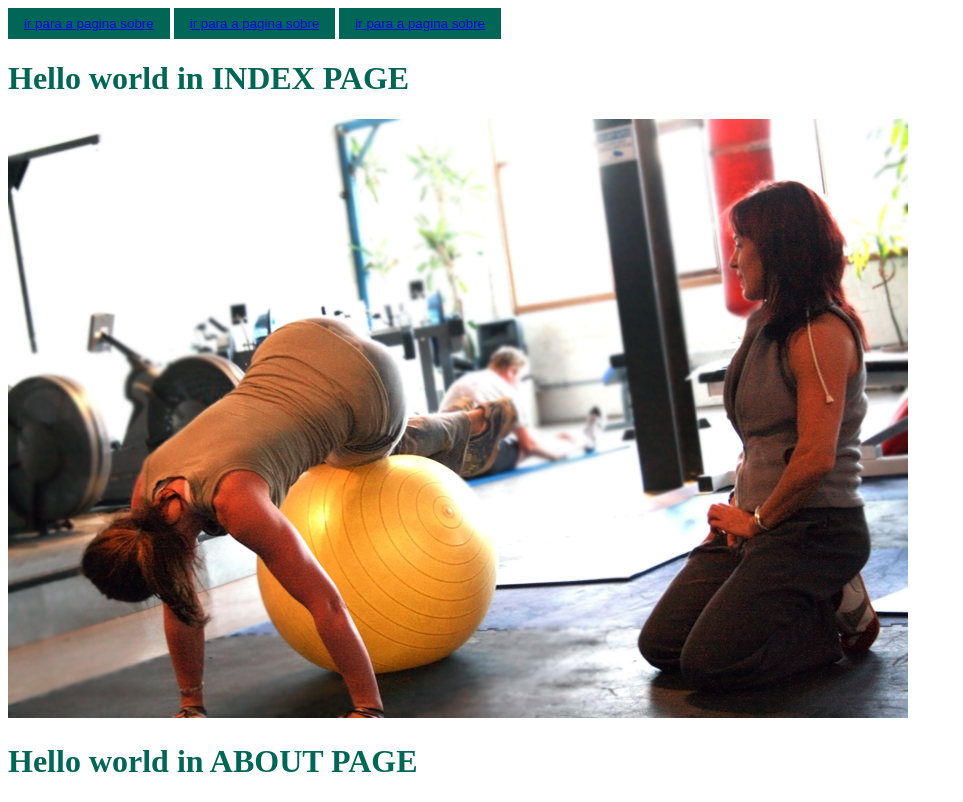
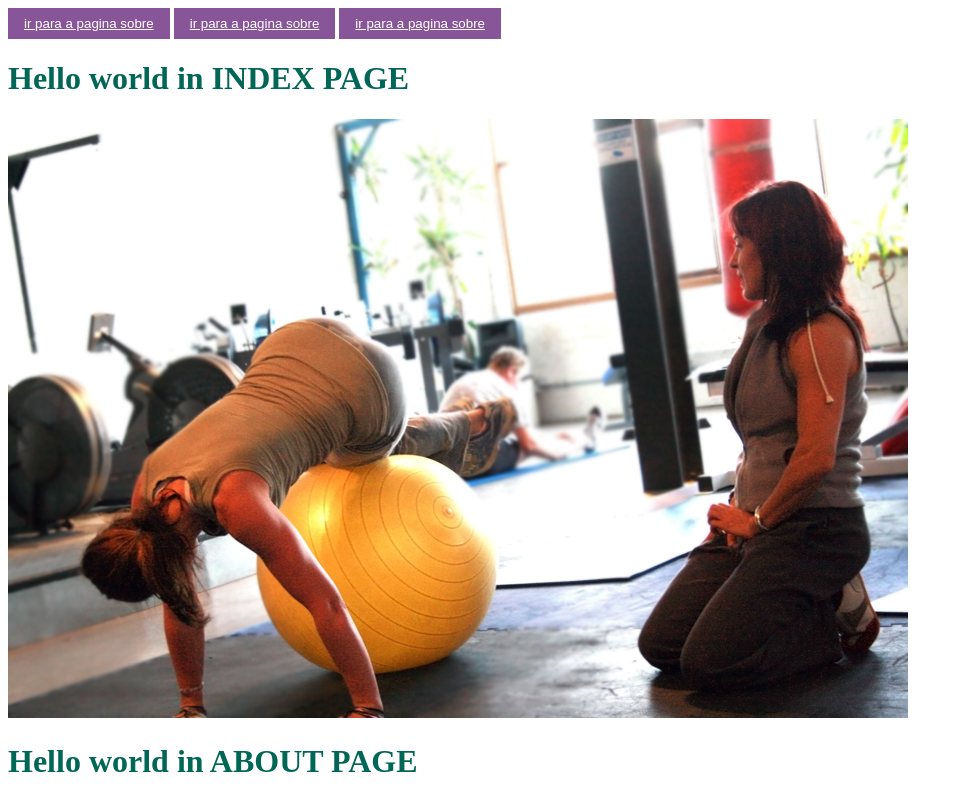
Before and after one commit to CGabriel22/blog-with-webpack, a website built with webpack: page src/index.html in a window 1280 px wide. Shown: the whole page, without its empty margins (0-963 px from the left). Built offline with nearby package versions, Linux system fonts and the light colour scheme.

Commit message:
ready structure

```diff
--- a/src/App/index.js
+++ b/src/App/index.js
@@ -1,5 +1,7 @@
 import './sass/style.sass';
+import './sass/index.sass';
 import img from './img/foto.jpg';
+import img2 from './img/foto-2.jpg';
 
 const textComponent = () => {
     let elh1 = document.createElement('h1');
--- /dev/null
+++ b/src/App/sass/index.sass
@@ -0,0 +1,9 @@
+button
+    padding: 8px 16px
+    border: none
+    outline: none
+    background: #0909
+    color: #fff
+    cursor: pointer
+    a
+        color: #fff
--- /dev/null
+++ b/src/App/sass/sobre.sass
@@ -0,0 +1,9 @@
+button
+    padding: 8px 16px
+    border: none
+    outline: none
+    background: #859
+    color: #fff
+    cursor: pointer
+    a
+        color: #fff
--- a/src/App/sass/style.sass
+++ b/src/App/sass/style.sass
@@ -2,11 +2,3 @@ $primary: #065
 
 .title
     color: $primary
-
-button
-    padding: 8px 16px
-    border: none
-    outline: none
-    background: $primary
-    color: #fff
-    cursor: pointer
--- a/src/App/sobre.js
+++ b/src/App/sobre.js
@@ -1,4 +1,7 @@
+import './sass/style.sass';
+import './sass/sobre.sass';
 import img from './img/foto.jpg';
+
 
 const textComponent = () => {
     let elh1 = document.createElement('h1');
--- a/webpack.config.js
+++ b/webpack.config.js
@@ -1,6 +1,6 @@
 const path = require('path');
 const htmlWebpackPlugin = require('html-webpack-plugin');
-const MiniCssExtractPlugin = require('mini-css-extract-plugin')
+const MiniCssExtractPlugin = require('mini-css-extract-plugin');
 
 module.exports = {
     entry: {
@@ -8,7 +8,7 @@ module.exports = {
         sobre: './src/App/sobre.js'
     },
     output: {
-        filename: "[name].bundle.js",
+        filename: "js/[name].bundle.js",
         path: path.resolve(__dirname, 'dist')
     },
     module: {
@@ -62,7 +62,7 @@ module.exports = {
             chunks : ['sobre']
         }),
         new MiniCssExtractPlugin({
-            filename: 'style.css'
+            filename: "css/[name].css"
         })
     ]
 }
```
Also changed, not shown: src/sobre.html (+1 -0 lines), src/App/img/foto-2.jpg (added), src/App/img/foto-3.jpg (added), src/App/img/foto-4.jpg (added), 1 other file.
